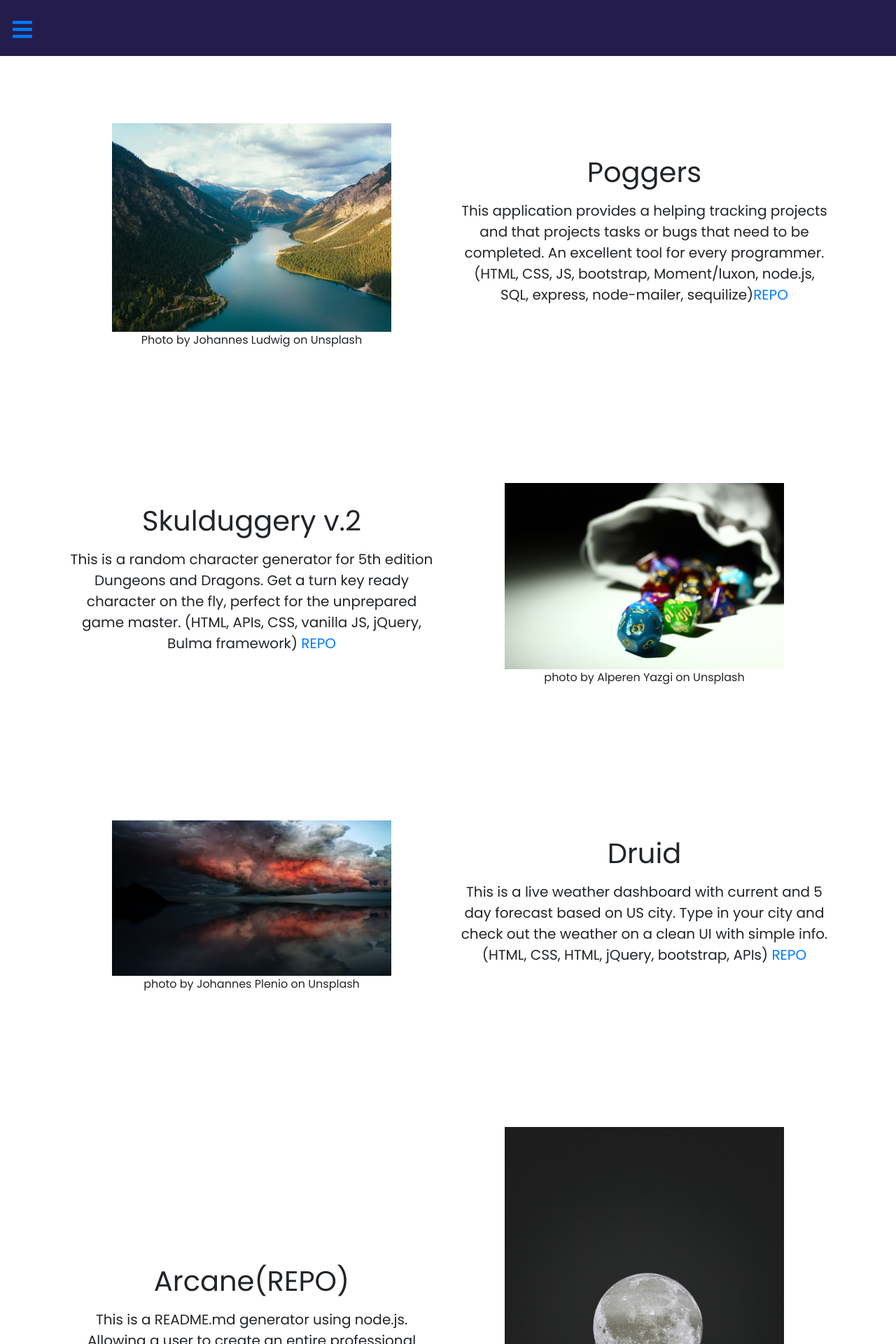
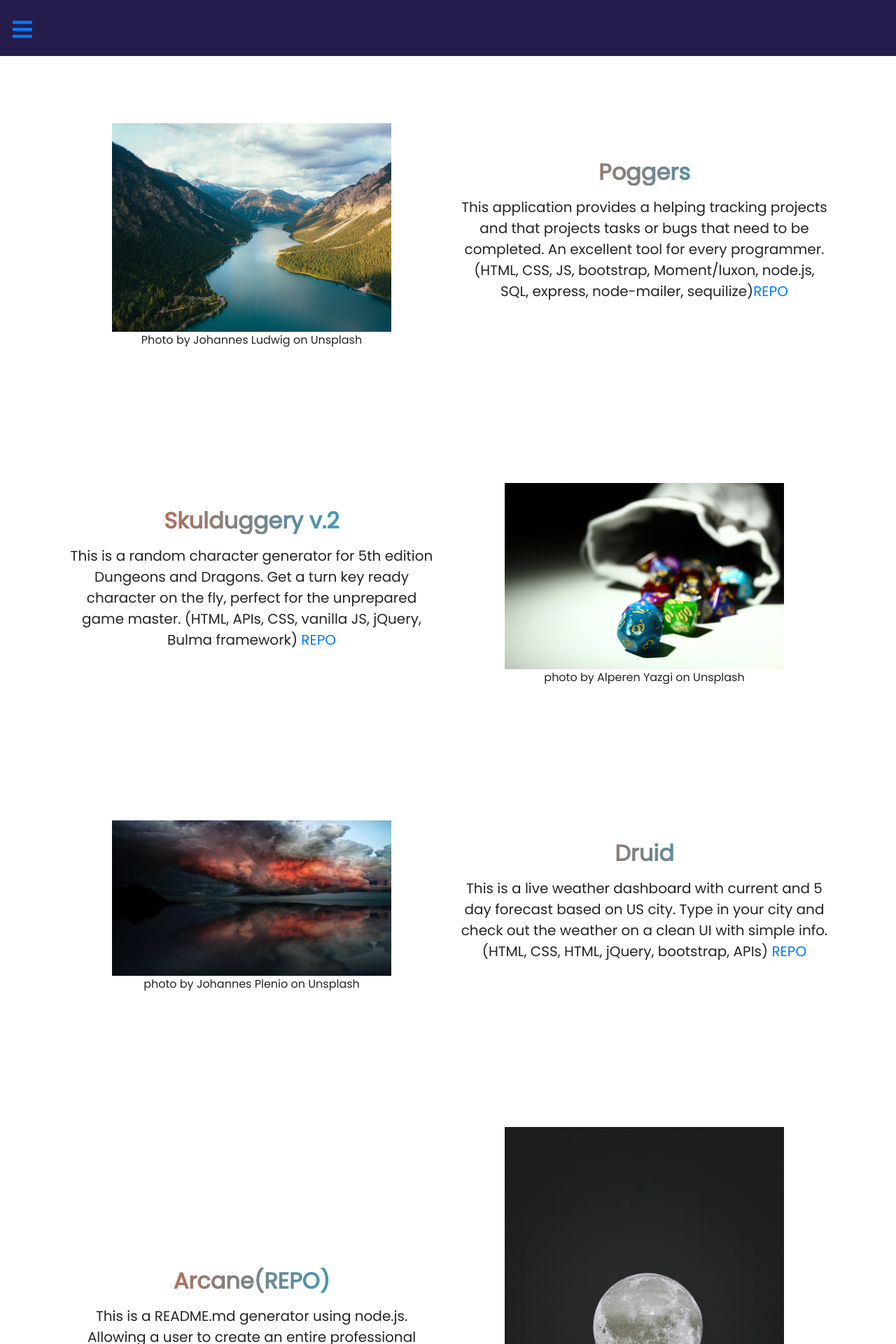
Before and after one commit to MiernickiElijah/Swash.v3, a React (Create React App) app in the folder my-app/: page /projects in a window 1280 px wide. Shown: the top 1920 px of the page at 70% size. Built offline with nearby package versions, Linux system fonts and the light colour scheme.

Commit message:
project page title changes

```diff
--- a/my-app/src/pages/projects/index.js
+++ b/my-app/src/pages/projects/index.js
@@ -18,8 +18,8 @@ function Projects() {
                         <article className="container col-xxl-8 px-4 py-5">
                             <div className="row flex-lg-row-reverse align-items-center g-5 py-5">
                                 <div className="col-lg-6">
-                                    <h1 className="display-5 fw-bold lh-1 mb-3"><a className="projectHead"
-                                        href="https://poggers-pog.herokuapp.com/login" target="_blank" rel="noreferrer"></a>Poggers</h1>
+                                    <a className="projectHead"
+                                        href="https://poggers-pog.herokuapp.com/login" target="_blank" rel="noreferrer"><h1 className="display-5 fw-bold lh-1 mb-3 animateLink">Poggers</h1></a>
                                     <p className="lead">This application provides a helping tracking projects and that projects tasks or bugs that need to be completed. An excellent tool for every programmer. (HTML, CSS, JS, bootstrap, Moment/luxon, node.js, SQL, express, node-mailer, sequilize)
                                         <a href="https://github.com/MiernickiElijah/poggers" target="_blank" rel="noreferrer">REPO</a>
                                     </p>
@@ -44,8 +44,8 @@ function Projects() {
                                     <figcaption>photo by Alperen Yazgi on Unsplash</figcaption>
                                 </div>
                                 <div className="col-lg-6">
-                                    <h1 className="display-5 fw-bold lh-1 mb-3"><a className="projectHead"
-                                        href="https://miernickielijah.github.io/Skulduggery/" target="_blank" rel="noreferrer"></a>Skulduggery v.2</h1>
+                                    <a className="projectHead"
+                                        href="https://miernickielijah.github.io/Skulduggery/" target="_blank" rel="noreferrer"><h1 className="display-5 fw-bold lh-1 mb-3 animateLink">Skulduggery v.2</h1></a>
                                     <p className="lead">This is a random character generator for 5th edition Dungeons and
                                         Dragons. Get a turn key ready character on the fly, perfect for the unprepared game master.
                                         (HTML,
@@ -61,8 +61,8 @@ function Projects() {
                         <article className="container col-xxl-8 px-4 py-5">
                             <div className="row flex-lg-row-reverse align-items-center g-5 py-5">
                                 <div className="col-lg-6">
-                                    <h1 className="display-5 fw-bold lh-1 mb-3"><a className="projectHead"
-                                        href="https://miernickielijah.github.io/Druid/" target="_blank" rel="noreferrer"></a>Druid</h1>
+                                    <a className="projectHead"
+                                        href="https://miernickielijah.github.io/Druid/" target="_blank" rel="noreferrer"><h1 className="display-5 fw-bold lh-1 mb-3 animateLink">Druid</h1></a>
                                     <p className="lead">This is a live weather dashboard with current and 5 day forecast based on US
                                         city. Type in your city and check out the weather on a clean UI with simple info.
                                         (HTML, CSS, HTML,
@@ -91,8 +91,8 @@ function Projects() {
                                     <figcaption>photo by Jasper Benning on Unsplash</figcaption>
                                 </div>
                                 <div className="col-lg-6">
-                                    <h1 className="display-5 fw-bold lh-1 mb-3"><a className="projectHead"
-                                        href="https://github.com/MiernickiElijah/Arcane" target="_blank" rel="noreferrer"></a>Arcane(REPO)</h1>
+                                    <a className="projectHead"
+                                        href="https://github.com/MiernickiElijah/Arcane" target="_blank" rel="noreferrer"><h1 className="display-5 fw-bold lh-1 mb-3 animateLink">Arcane(REPO)</h1></a>
                                     <p className="lead">This is a README.md generator using node.js. Allowing a user to create an entire
                                         professional README file via command line. Because who wants to type out an entire markdown every time?
                                         (Node.js, JS, jQuery, HTML, markdown)
@@ -105,8 +105,8 @@ function Projects() {
                         <article className="container col-xxl-8 px-4 py-5">
                             <div className="row flex-lg-row-reverse align-items-center g-5 py-5">
                                 <div className="col-lg-6">
-                                    <h1 className="display-5 fw-bold lh-1 mb-3"><a className="projectHead"
-                                        href="https://miernickielijah.github.io/barbarian/" target="_blank" rel="noreferrer"></a>Barbarian</h1>
+                                    <a className="projectHead"
+                                        href="https://miernickielijah.github.io/barbarian/" target="_blank" rel="noreferrer"><h1 className="display-5 fw-bold lh-1 mb-3 animateLink">Barbarian</h1></a>
                                     <p className="lead">This is a day scheduler that allows users to save written notes via time to
                                         their
                                         local computer and
--- a/my-app/src/pages/projects/style.css
+++ b/my-app/src/pages/projects/style.css
@@ -13,3 +13,18 @@
 html {
   scroll-behavior: smooth;
 }
+
+.animateLink {
+  font-size: 2rem;
+  font-weight: 1000;
+  font-family: poppins;
+  background: linear-gradient(to left, #241c4a 50%, #00aeef 50%, #f15a22);
+  background-size: 200%;
+  -webkit-background-clip: text;
+  -webkit-text-fill-color: transparent;
+  transition: 0.75s ease-out;
+}
+
+.animateLink:hover {
+  background-position: -100%;
+}
```
